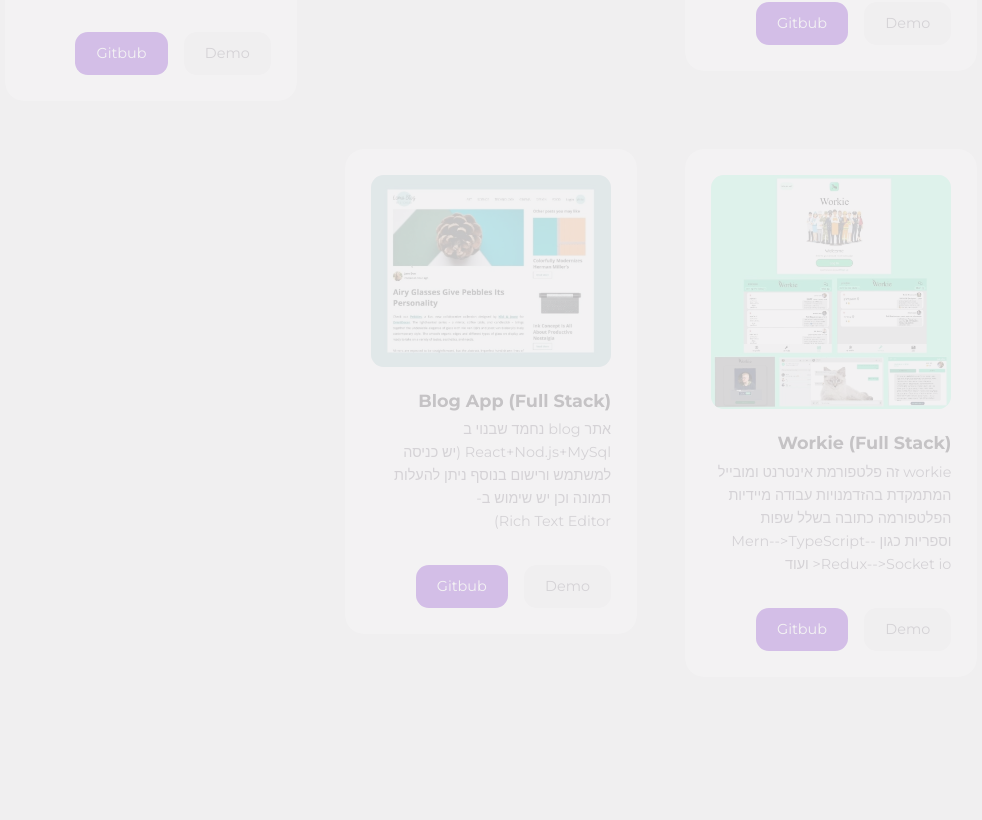
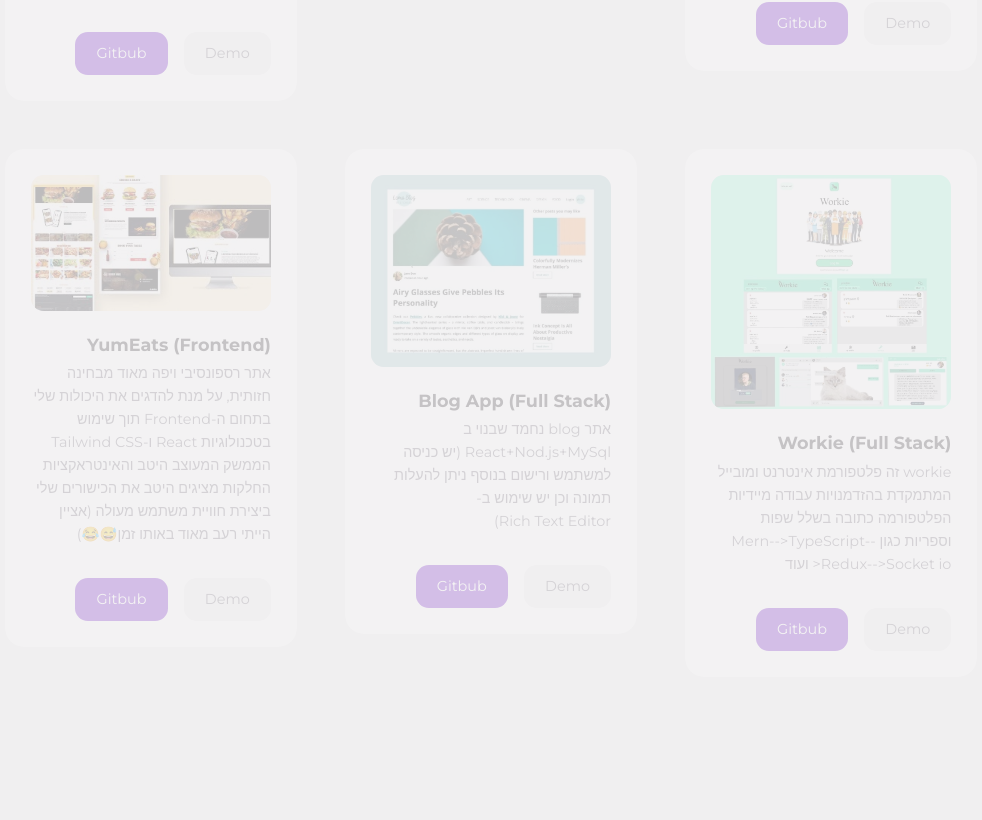
Before and after one commit to shlomi1998/portfolio, a React (Create React App) app: page / in a window 1280 px wide. Shown: the part 3300-4120 px from the top of the page, without its empty margins (149-1131 px from the left). Built offline with nearby package versions, Linux system fonts and the light colour scheme.

Commit message:
new project

```diff
--- a/src/sections/portfolio/data.js
+++ b/src/sections/portfolio/data.js
@@ -55,24 +55,15 @@ const data = [
     github: "https://github.com/shlomi1998/Blog-App-React-Node.js-MySQL",
   },
 
-  // {
-  //     id: 5,
-  //     category: 'uiux',
-  //     image: Image5,
-  //     title: "Project Title Five (UIUX)",
-  //     desc: "Provident similique accusantium nemo autem. Veritatis obcaecati tenetur iure eius earum ut molestias architecto voluptate aliquam nihil, eveniet aliquid culpa officia aut! ",
-  //     demo: 'http://egatortutorials.com',
-  //     github: 'https://github.com/egattor'
-  // },
-  // {
-  //     id: 6,
-  //     category: 'frontend',
-  //     image: Image6,
-  //     title: "Project Title Six (Frontend)",
-  //     desc: "Provident similique accusantium nemo autem. Veritatis obcaecati tenetur iure eius earum ut molestias architecto voluptate aliquam nihil, eveniet aliquid culpa officia aut!",
-  //     demo: 'http://egatortutorials.com',
-  //     github: 'https://github.com/egattor'
-  // },
+  {
+      id: 6,
+      category: 'frontend',
+      image: Image6,
+      title: "YumEats (Frontend)",
+      desc: " אתר רספונסיבי ויפה מאוד מבחינה חזותית, על מנת להדגים את היכולות שלי בתחום ה-Frontend תוך שימוש בטכנולוגיות React  ו-Tailwind CSS הממשק המעוצב היטב והאינטראקציות החלקות מציגים היטב את הכישורים שלי ביצירת חוויית משתמש מעולה (אציין הייתי רעב מאוד באותו זמן😅😂)      ",
+      demo: 'https://yumeast-sa.onrender.com/',
+      github: 'https://github.com/shlomi1998/yumEast-frontend'
+  },
   // {
   //     id: 7,
   //     category: 'frontend',
--- a/src/sections/testimonials/data.js
+++ b/src/sections/testimonials/data.js
@@ -38,13 +38,13 @@ const data = [
         name:"שם מלא",
         profession: 'תפקיד'
         },
-        {
-        id: 5,
-        quote: "בבנייה 😎😁",
-        avatar: Avatar5,
-        name:"שם מלא",
-        profession: 'תפקיד'
-        },
+        // {
+        // id: 5,
+        // quote: "בבנייה 😎😁",
+        // avatar: Avatar5,
+        // name:"שם מלא",
+        // profession: 'תפקיד'
+        // },
         // {
         // id: 6,
         // quote: "בבנייה 😎😁",
```
Also changed, not shown: src/assets/project6.jpg.
